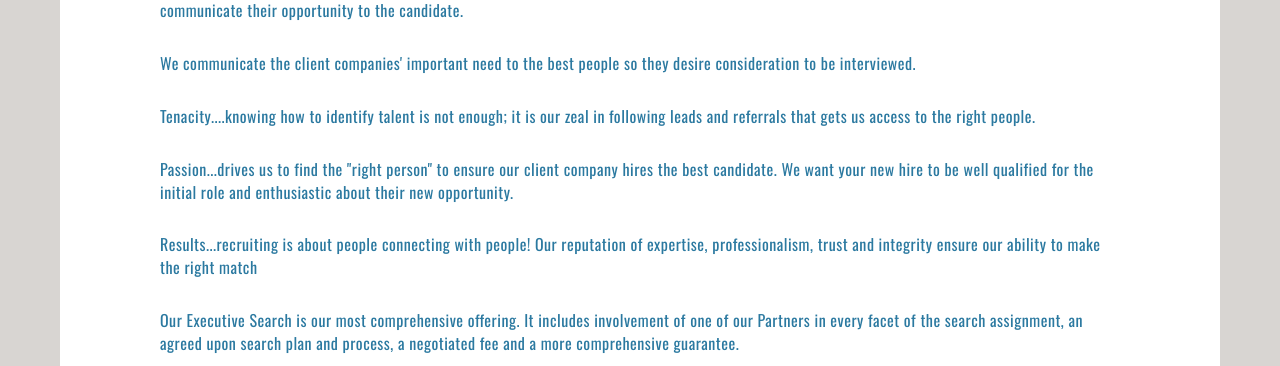
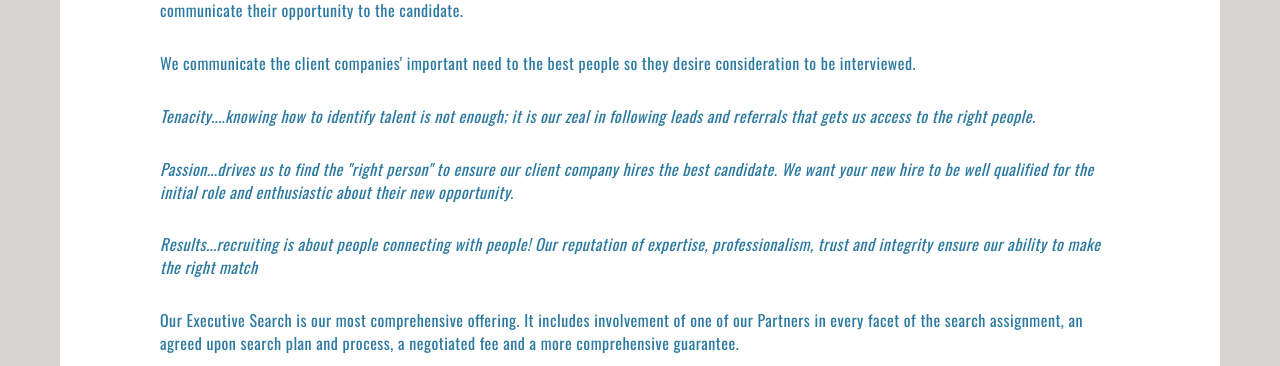
Before and after one commit to muigaiunaka/kingstondwight, a Jekyll site: the page built from retained-search.html, in a window 1280 px wide. Shown: the part 577-943 px from the top of the page. Built offline with Jekyll 4.4.1, drawn with Linux system fonts in a browser that asks for light colours; nearby versions of some CDN libraries; some web fonts are replaced.

```diff
--- a/retained-search.html
+++ b/retained-search.html
@@ -1,7 +1,7 @@
 ---
 layout: content-page
 title: Retained Search
-permalink: /retained-search/
+permalink: "/retained-search/"
 ---
 
 <h2>Retained Search</h2>
@@ -14,11 +14,11 @@ permalink: /retained-search/
 
 <p>We communicate the client companies' important need to the best people so they desire consideration to be interviewed.</p>
 
-<p>Tenacity....knowing how to identify talent is not enough; it is our zeal in following leads and referrals that gets us access to the right people.</p>
+<p><i>Tenacity....knowing how to identify talent is not enough; it is our zeal in following leads and referrals that gets us access to the right people.</i></p>
 
-<p>Passion...drives us to find the "right person" to ensure our client company hires the best candidate. We want your new hire to be well qualified for the initial role and enthusiastic about their new opportunity.</p>
+<p><i>Passion...drives us to find the "right person" to ensure our client company hires the best candidate. We want your new hire to be well qualified for the initial role and enthusiastic about their new opportunity.</i></p>
 
-<p>Results...recruiting is about people connecting with people! Our reputation of expertise, professionalism, trust and integrity ensure our ability to make the right match</p>
+<p><i>Results...recruiting is about people connecting with people! Our reputation of expertise, professionalism, trust and integrity ensure our ability to make the right match</i></p>
 
 
 <p>Our Executive Search is our most comprehensive offering. It includes involvement of one of our Partners in every facet of the search assignment, an agreed upon search plan and process, a negotiated fee and a more comprehensive guarantee.</p>
```
